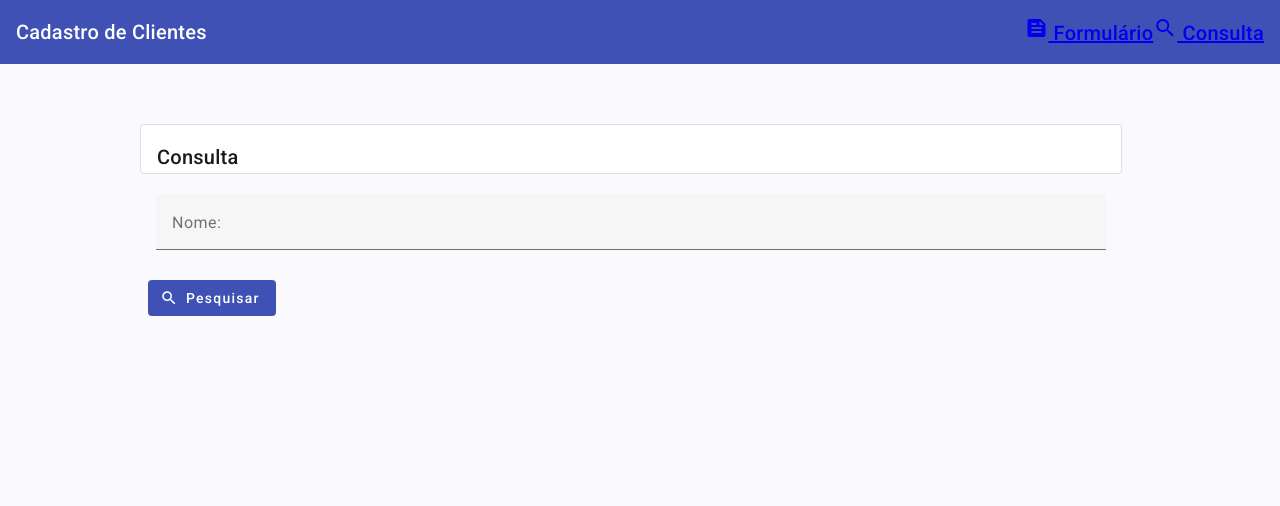
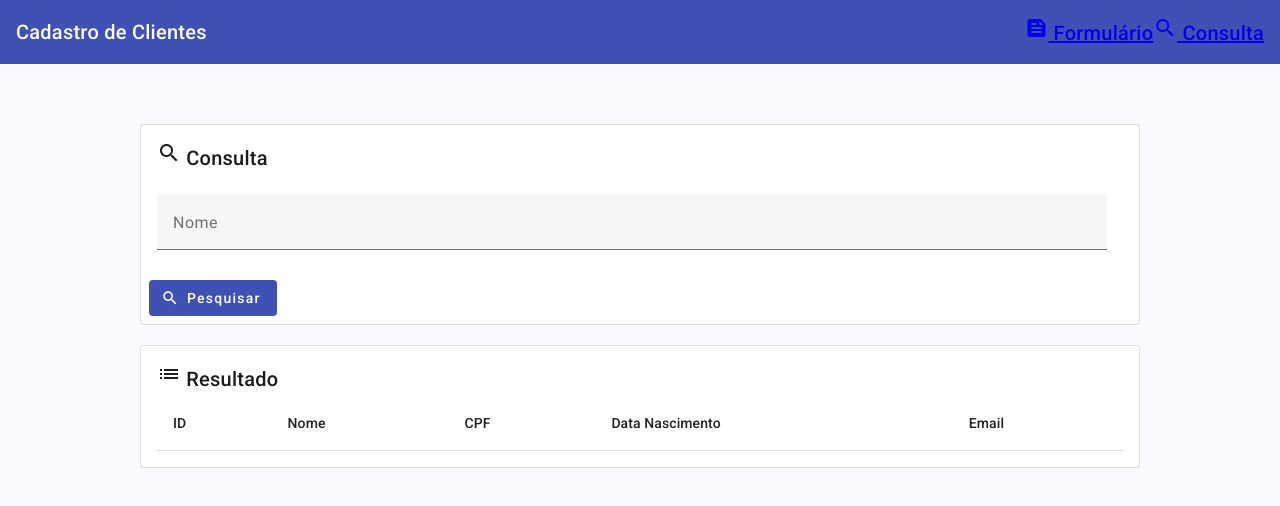
Before and after one commit to DiorgenesSouza/Cadastro-Angular, an Angular app: page /consulta in a window 1280 px wide. Shown: the top 506 px of the page. Built offline with nearby package versions, Linux system fonts and the light colour scheme.

Commit message:
Implementação das colunas do resultado da pesquisa

```diff
--- a/src/app/cliente-service.ts
+++ b/src/app/cliente-service.ts
@@ -17,7 +17,11 @@
       localStorage.setItem(ClienteService.REPO_CLIENTES, JSON.stringify(storage));
   }
 
-  obterStorage() : Cliente[] {
+  pesquisarClientes(nome: string) : Cliente[] {
+    return this.obterStorage();
+  }
+
+ private obterStorage() : Cliente[] {
     const repositorioClientes = localStorage.getItem(ClienteService.REPO_CLIENTES);
     if(repositorioClientes){
       const clientes: Cliente [] = JSON.parse(repositorioClientes);
--- a/src/app/consulta/consulta.html
+++ b/src/app/consulta/consulta.html
@@ -1,30 +1,78 @@
 <div fxLayout="row" fxLayoutAlign="center">
-    <div fxLayout="collun" fxFlex="1000px">
+  <div fxLayout="column" fxFlex="1000px">
+
     <form class="mt-60" #buscaForm="ngForm">
       <mat-card appearance="outlined">
         <mat-card-header>
-                    <mat-card-title>Consulta</mat-card-title>
+          <mat-card-title>
+            <mat-icon>search</mat-icon>
+            Consulta
+          </mat-card-title>
         </mat-card-header>
-            </mat-card>
+
         <mat-card-content class="mt-20">
           <div fxLayout="row">
-                    <div fxLayout="collun" fxFlex="950px">
+            <div fxLayout="column" fxFlex="950px">
               <mat-form-field class="full-width">
-                            <mat-label>Nome:</mat-label>
-                            <input matInput placeholder="ex: josé" />
+                <mat-label>Nome</mat-label>
+                <input matInput placeholder="ex: José" />
               </mat-form-field>
             </div>
           </div>
         </mat-card-content>
+
         <mat-card-actions>
-                <button type="submit" mat-flat-button color="primary">
-                    <mat-icon fontIcon="search"></mat-icon>
+          <button mat-flat-button color="primary">
+            <mat-icon>search</mat-icon>
             Pesquisar
           </button>
         </mat-card-actions>
-
+      </mat-card>
     </form>
 
   </div>
+</div>
 
-</div>
+<div fxLayout="row" fxLayoutAlign="center" class="mt-20">
+  <div fxLayout="column" fxFlex="1000px">
+
+    <mat-card appearance="outlined">
+      <mat-card-header>
+        <mat-card-title>
+          <mat-icon>list</mat-icon>
+          Resultado
+        </mat-card-title>
+      </mat-card-header>
+
+      <mat-card-content>
+
+        <table mat-table [dataSource]="listaClientes">
+
+          <ng-container matColumnDef="id">
+            <th mat-header-cell *matHeaderCellDef>ID</th>
+            <td mat-cell *matCellDef="let cliente">{{ cliente.id }}</td>
+          </ng-container>
+
+          <ng-container matColumnDef="nome">
+            <th mat-header-cell *matHeaderCellDef>Nome</th>
+            <td mat-cell *matCellDef="let cliente">{{ cliente.nome }}</td>
+          </ng-container>
+
+          <ng-container matColumnDef="cpf">
+            <th mat-header-cell *matHeaderCellDef>CPF</th>
+            <td mat-cell *matCellDef="let cliente">{{ cliente.cpf }}</td>
+          </ng-container>
+
+          <ng-container matColumnDef="dataNascimento">
+            <th mat-header-cell *matHeaderCellDef>Data Nascimento</th>
+            <td mat-cell *matCellDef="let cliente">{{ cliente.dataNascimento }}</td>
+          </ng-container>
+
+          <ng-container matColumnDef="email">
+            <th mat-header-cell *matHeaderCellDef>Email</th>
+            <td mat-cell *matCellDef="let cliente">{{ cliente.email }}</td>
+          </ng-container>
+
+          <tr mat-header-row *matHeaderRowDef="colunasTable"></tr>
+          <tr mat-row *matRowDef="let row; columns: colunasTable"></tr>
+          </table>
--- a/src/app/consulta/consulta.ts
+++ b/src/app/consulta/consulta.ts
@@ -1,28 +1,45 @@
-import { Component } from '@angular/core';
-import { MatInputModule } from '@angular/material/input'
-import { MatCardModule } from '@angular/material/card'
-import { FlexLayoutModule } from '@angular/flex-layout'
-import { MatIconModule } from '@angular/material/icon'
-import { FormsModule } from '@angular/forms'
-import { MatTableModule } from '@angular/material/table'
-import { MatAnchor } from "@angular/material/button";
+import { Component, OnInit } from '@angular/core';
+import { CommonModule } from '@angular/common';
+import { FormsModule } from '@angular/forms';
+
+import { FlexLayoutModule } from '@angular/flex-layout';
+
+import { MatCardModule } from '@angular/material/card';
+import { MatInputModule } from '@angular/material/input';
+import { MatFormFieldModule } from '@angular/material/form-field';
+import { MatIconModule } from '@angular/material/icon';
 import { MatButtonModule } from '@angular/material/button';
+import { MatTableModule } from '@angular/material/table';
+
+import { ClienteService } from '../cliente-service';
+import { Cliente } from '../cadastro/cliente';
 
 @Component({
   selector: 'app-consulta',
+  standalone: true,
   imports: [
+    CommonModule,
+    FormsModule,
+    FlexLayoutModule,
+
+    MatCardModule,
     MatInputModule,
-    MatCardModule,
+    MatFormFieldModule,
     MatIconModule,
-    MatTableModule,
     MatButtonModule,
-    FlexLayoutModule,
-    FormsModule,
-    MatAnchor
-],
+    MatTableModule
+  ],
   templateUrl: './consulta.html',
   styleUrl: './consulta.scss',
 })
-export class Consulta {
+export class Consulta implements OnInit {
 
+  listaClientes: Cliente[] = [];
+  colunasTable: string[] = ['id', 'nome', 'cpf', 'dataNascimento', 'email'];
+
+  constructor(private service: ClienteService) {}
+
+  ngOnInit(): void {
+    this.listaClientes = this.service.pesquisarClientes('');
+  }
 }
```
Lines whose indentation alone changed are shown as unchanged.
